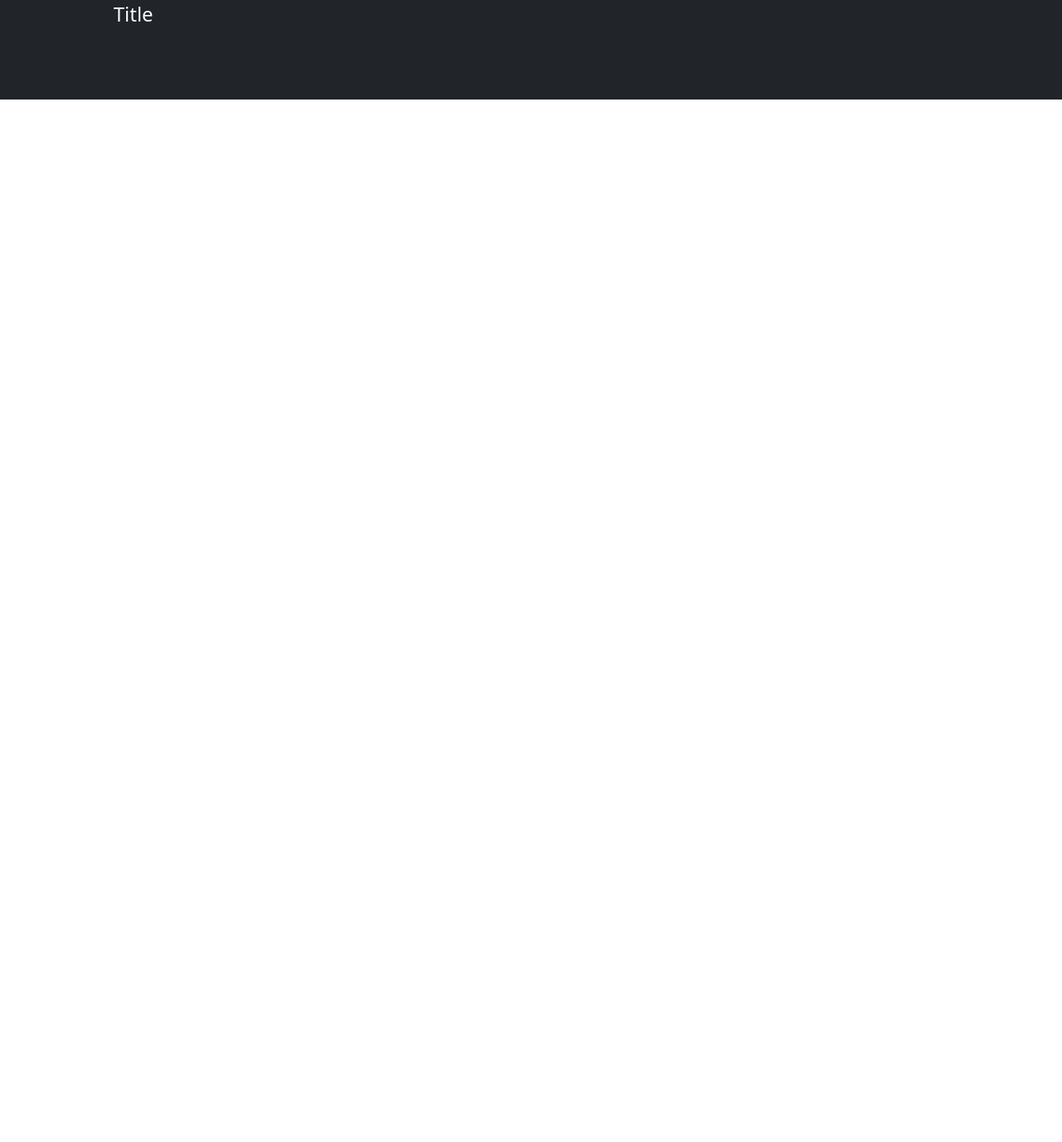
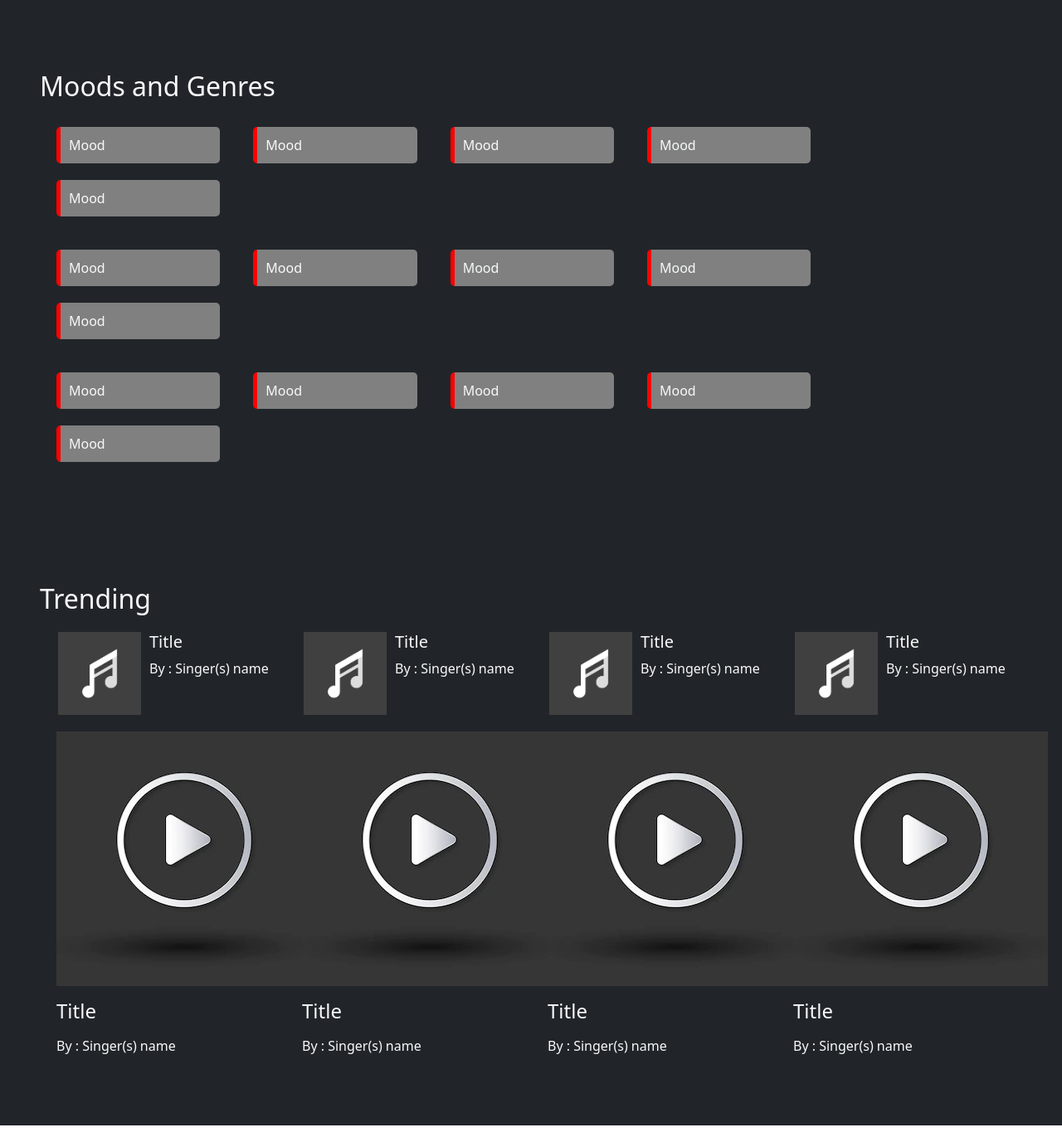
Before and after one commit to Yash-Togadiya/SpotiTube-using-HTMl-CSS-JS, a plain HTML site: page index.html in a window 1280 px wide. Shown: the part 1330-2707 px from the top of the page at 83% size. Before the commit the page ends 1450 px from the top, so only its background shows below. Drawn offline with nearby package versions, Linux system fonts and the light colour scheme.

Commit message:
Explore section complete.

```diff
--- a/css/style.css
+++ b/css/style.css
@@ -28,3 +28,36 @@ body {
 }
 
 /* Home CSS End */
+
+/* Explore CSS Start */
+
+.explore .row {
+    margin: 20px 0 !important;
+}
+
+.explore .mood-item {
+    border-left: 5px solid red !important;
+    border-radius: 5px !important;
+    padding: 10px !important;
+    margin: 10px 20px !important;
+    background-color: gray !important;
+}
+
+.explore .trending {
+    margin: 20px 0 !important;
+}
+
+.explore .trending-songs {
+    display: flex !important;
+}
+
+.explore .trending-songs img {
+    margin: 0 10px !important;
+    height: 100px !important;
+}
+
+.explore .trending-videos {
+    padding: 0 20px !important;
+}
+
+/* Explore CSS End */
--- a/index.html
+++ b/index.html
@@ -64,7 +64,6 @@
             <div class="grid-container recommended-for-you p-5">
                 <h2>Recommended For You</h2>
                 <div class="row">
-                    <h3>Songs</h3>
                     <div class="card col-sm-2 m-4 bg-dark">
                         <img src="./src/music.jpg" alt="img" class="img-thumbnail">
                         <h4 class="my-3 mx-auto">Title</h4>
@@ -86,7 +85,6 @@
                         <h4 class="my-3 mx-auto">Title</h4>
                     </div>
                 </div>
-                <h3>Videos</h3>
                 <div class="row">
                     <div class="card col-sm-2 m-4 bg-dark">
                         <img src="./src/video.jpg" alt="video" class="img-thumbnail">
@@ -114,8 +112,86 @@
         <!-- Home section End -->
 
         <!-- Explore Section Start -->
-        <section class="explore" id="explore">
-
+        <section class="explore bg-dark text-light" id="explore">
+            <div class="grid-container moods-and-genres p-5">
+                <h2>Moods and Genres</h2>
+                <div class="row">
+                    <div class="col-sm-2 mood-item mx-4">Mood</div>
+                    <div class="col-sm-2 mood-item mx-4">Mood</div>
+                    <div class="col-sm-2 mood-item mx-4">Mood</div>
+                    <div class="col-sm-2 mood-item mx-4">Mood</div>
+                    <div class="col-sm-2 mood-item mx-4">Mood</div>
+                </div>
+                <div class="row">
+                    <div class="col-sm-2 mood-item mx-4">Mood</div>
+                    <div class="col-sm-2 mood-item mx-4">Mood</div>
+                    <div class="col-sm-2 mood-item mx-4">Mood</div>
+                    <div class="col-sm-2 mood-item mx-4">Mood</div>
+                    <div class="col-sm-2 mood-item mx-4">Mood</div>
+                </div>
+                <div class="row">
+                    <div class="col-sm-2 mood-item mx-4">Mood</div>
+                    <div class="col-sm-2 mood-item mx-4">Mood</div>
+                    <div class="col-sm-2 mood-item mx-4">Mood</div>
+                    <div class="col-sm-2 mood-item mx-4">Mood</div>
+                    <div class="col-sm-2 mood-item mx-4">Mood</div>
+                </div>
+            </div>
+            <div class="grid-container trending p-5">
+                <h2>Trending</h2>
+                <div class="row">
+                    <div class="trending-songs col-md-3">
+                        <img src="./src/music.jpg" alt="img">
+                        <div>
+                            <h5>Title</h5>
+                            <p>By : Singer(s) name</p>
+                        </div>
+                    </div>
+                    <div class="trending-songs col-md-3">
+                        <img src="./src/music.jpg" alt="img">
+                        <div>
+                            <h5>Title</h5>
+                            <p>By : Singer(s) name</p>
+                        </div>
+                    </div>
+                    <div class="trending-songs col-md-3">
+                        <img src="./src/music.jpg" alt="img">
+                        <div>
+                            <h5>Title</h5>
+                            <p>By : Singer(s) name</p>
+                        </div>
+                    </div>
+                    <div class="trending-songs col-md-3">
+                        <img src="./src/music.jpg" alt="img">
+                        <div>
+                            <h5>Title</h5>
+                            <p>By : Singer(s) name</p>
+                        </div>
+                    </div>
+                </div>
+                <div class="row">
+                    <div class="trending-videos col-md-3">
+                        <img src="./src/video.jpg" alt="video">
+                        <h4 class="my-3 mx-auto">Title</h4>
+                        <p>By : Singer(s) name</p>
+                    </div>
+                    <div class="trending-videos col-md-3">
+                        <img src="./src/video.jpg" alt="video">
+                        <h4 class="my-3 mx-auto">Title</h4>
+                        <p>By : Singer(s) name</p>
+                    </div>
+                    <div class="trending-videos col-md-3">
+                        <img src="./src/video.jpg" alt="video">
+                        <h4 class="my-3 mx-auto">Title</h4>
+                        <p>By : Singer(s) name</p>
+                    </div>
+                    <div class="trending-videos col-md-3">
+                        <img src="./src/video.jpg" alt="video">
+                        <h4 class="my-3 mx-auto">Title</h4>
+                        <p>By : Singer(s) name</p>
+                    </div>
+                </div>
+            </div>
         </section>
         <!-- Explore Section End -->
 
```
